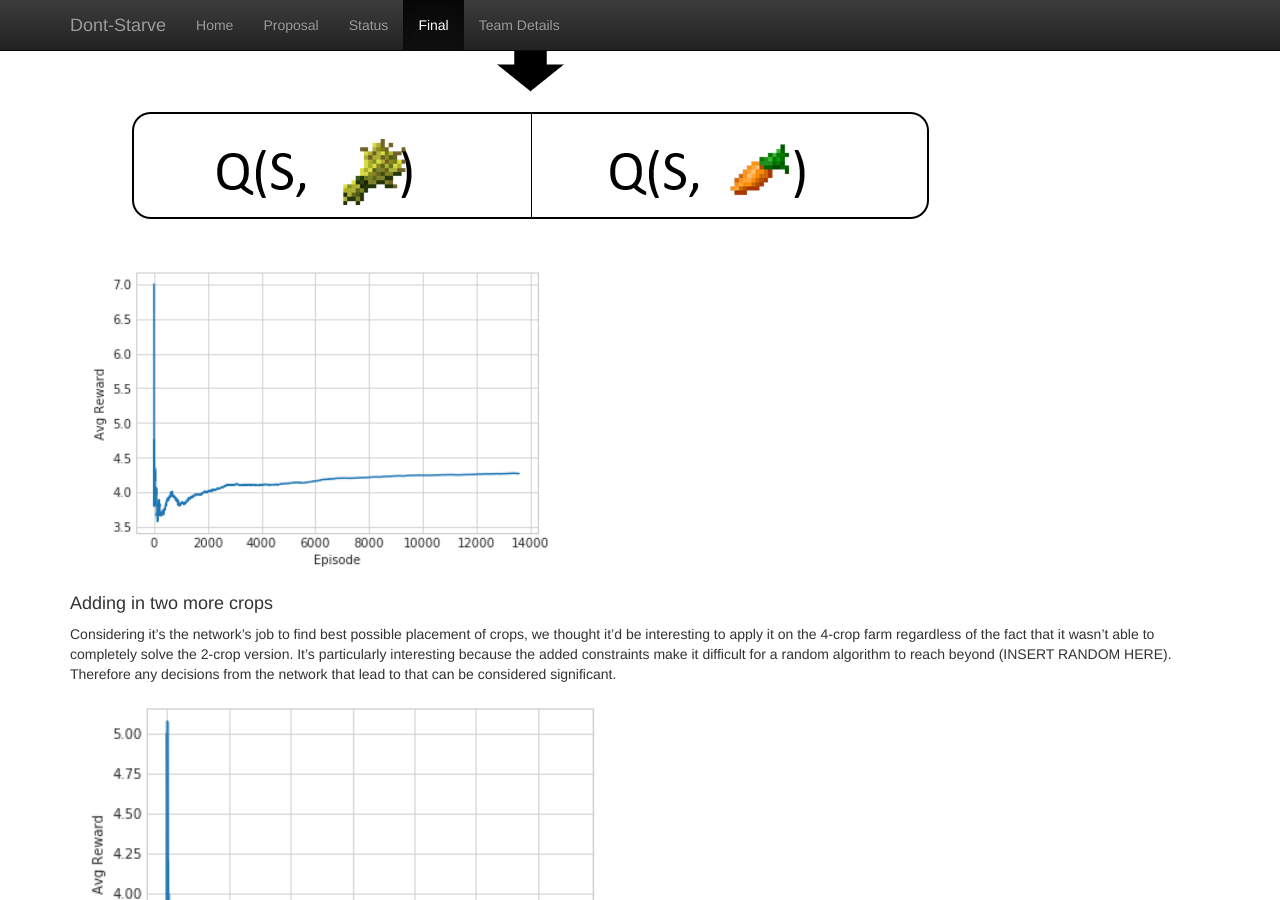
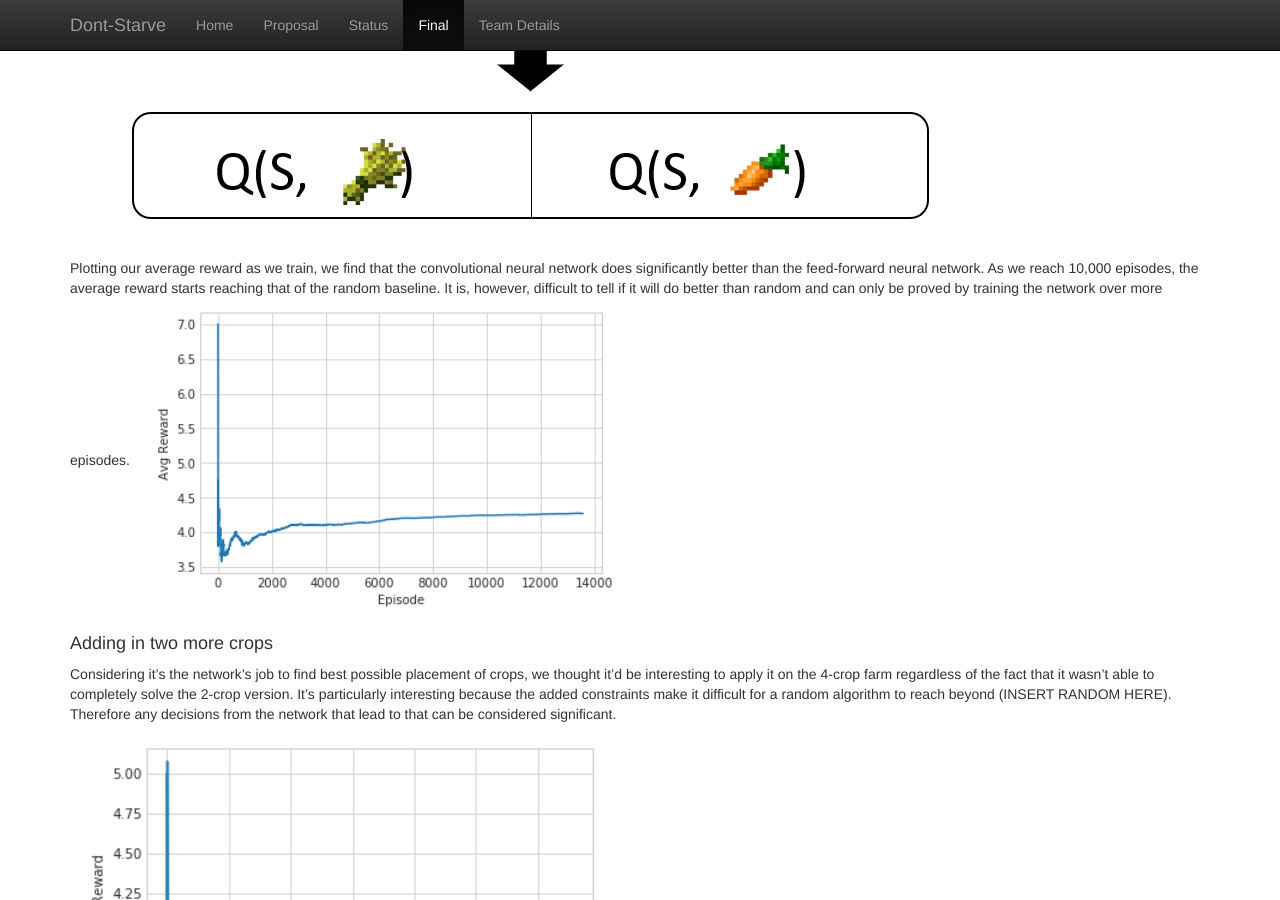
Before and after one commit to Farbod909/cs175-dont-starve, a Jekyll site: the page built from docs/final.md, in a window 1280 px wide and 900 px high, scrolled down 2379 px. Built offline with Jekyll 4.4.1, drawn with Linux system fonts in a browser that asks for light colours; our own code applies the rules of GitHub Pages for plain Markdown files.

Commit message:
Update final.md

```diff
--- a/docs/final.md
+++ b/docs/final.md
@@ -45,7 +45,12 @@ This matrix is then passed to our CNN that holds 2 convolutional layers and 3 li
 
 ![alt text](https://github.com/Farbod909/cs175-dont-starve/blob/master/figures/cropped_cnn_fig.png)
 
+
+Plotting our average reward as we train, we find that the convolutional neural network does significantly better than the feed-forward neural network.
+As we reach 10,000 episodes, the average reward starts reaching that of the random baseline.
+It is, however, difficult to tell if it will do better than random and can only be proved by training the network over more episodes.
 ![alt text](https://github.com/Farbod909/cs175-dont-starve/blob/master/figures/2_crop_avg_reward.PNG)
+
 
 #### Adding in two more crops
 
```
